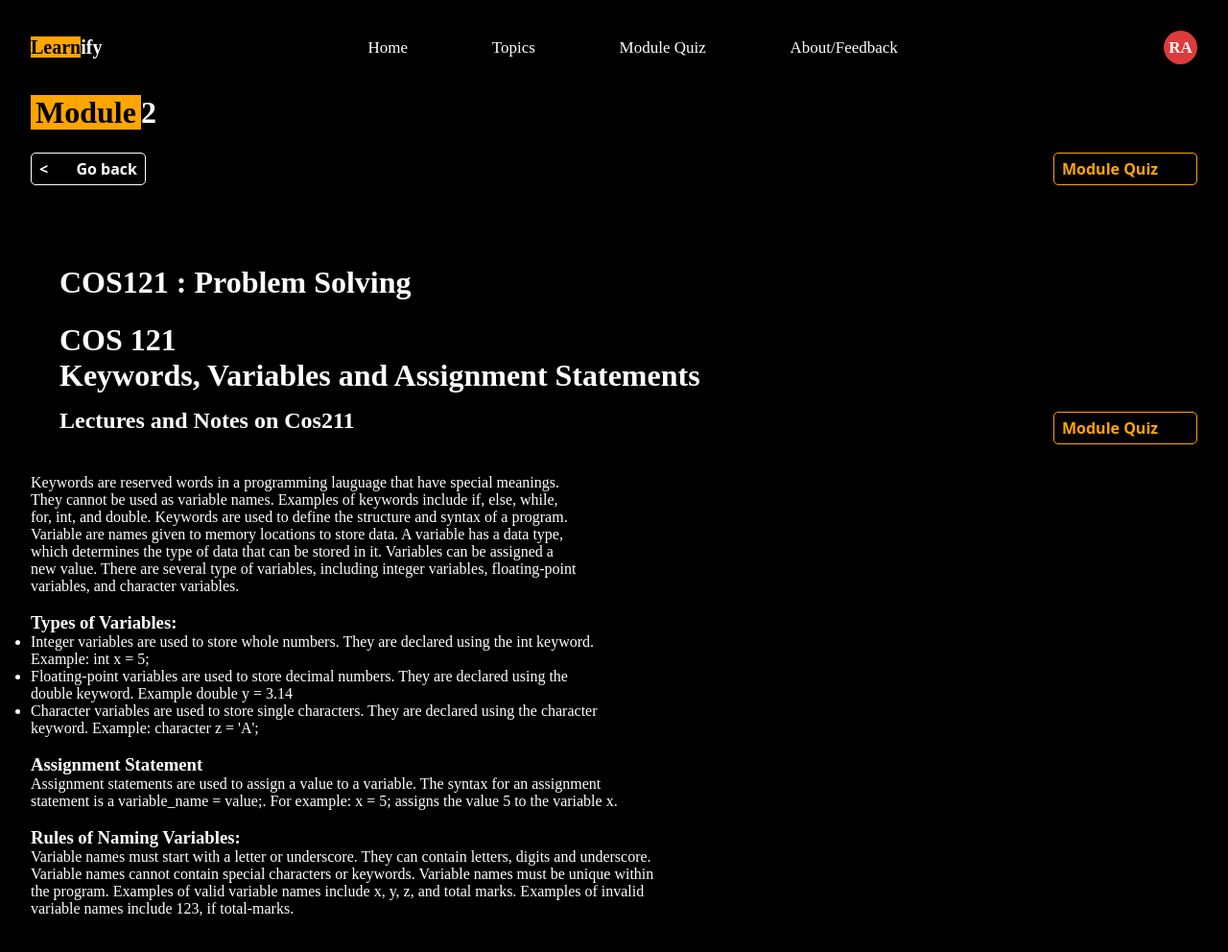
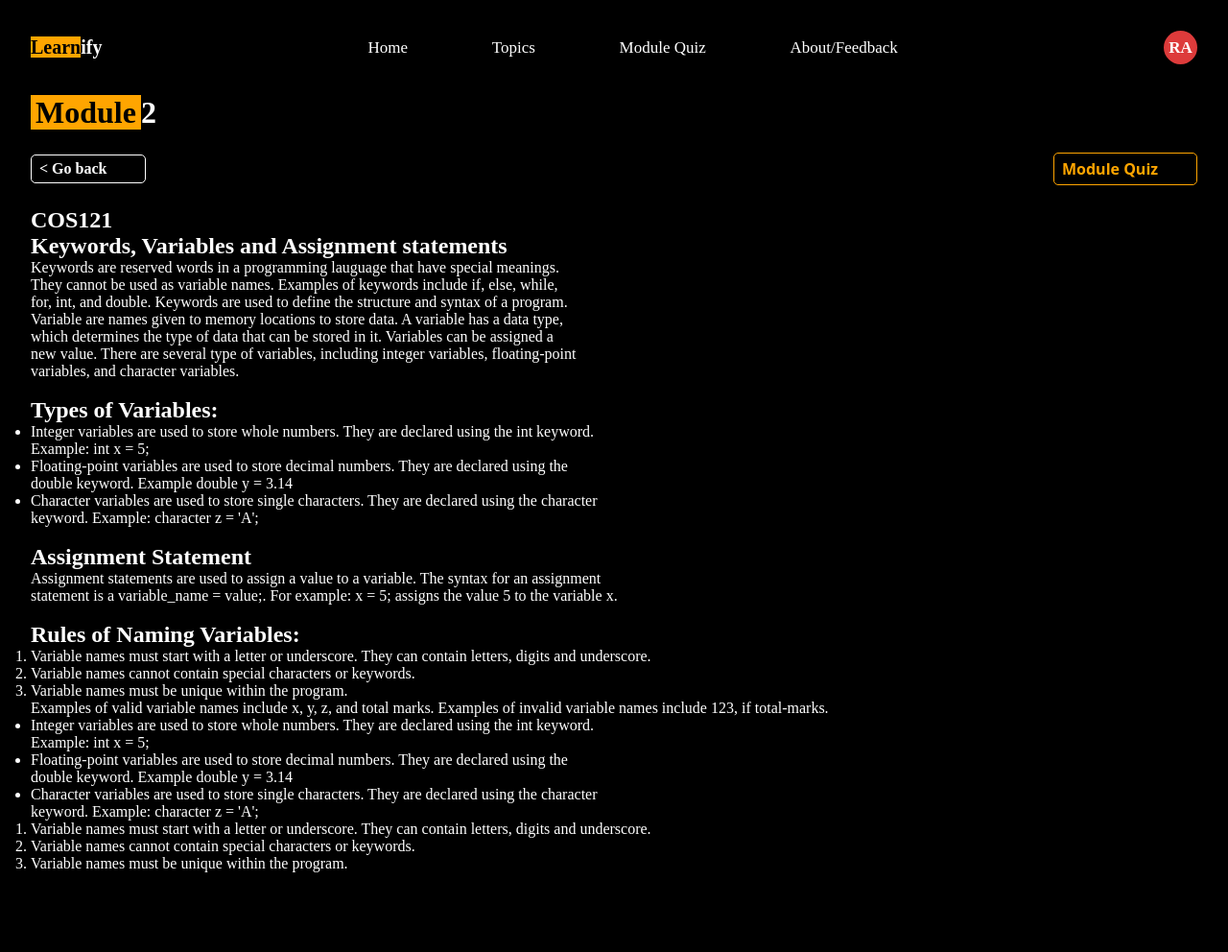
Before and after one commit to WealthTheAmplified/GROUP2-SEN211-PROJECT, a plain HTML site: page lectures/lecture2.html in a window 1280 px wide. Shown: the whole page at 96% size. After the commit the page ends 941 px from the top, so only its background shows below. Drawn offline with Linux system fonts and the light colour scheme; a web font is replaced by a local one.

Commit message:
Arranged the lecture2.html file

```diff
--- a/Frontend/Demo.css
+++ b/Frontend/Demo.css
@@ -358,6 +358,13 @@ section.content ol ul li {
     color: orange;
 }
 
+.content{
+    display: block;
+    justify-content: center;
+    align-items: center;
+    margin-top: 3em;
+}
+
 /* section.question-area {
     display: flex;
     justify-content: space-between;
@@ -456,6 +463,19 @@ section.question-area .answered-questions div {
     justify-content: space-between;
     align-items: center;
     margin-top: 1em;
+}
+
+.go-back a {
+    text-decoration: none;
+    color: #fff;
+}
+
+.go-back a:hover {
+    /* padding: .5em .8em; */
+    background-color: orange;
+    color: black;
+    font-weight: bold;
+    cursor: pointer;
 }
 
 .go-back:hover {
--- a/lectures/lecture2.html
+++ b/lectures/lecture2.html
@@ -33,13 +33,14 @@
         <h1><span class="Learn">Module</span>2</h1>
     </div>
     <div class="Sub-header">
-        <div class="go-back">&lt;<span class="edit-back"></span>Go back</div>
+        <div class="go-back"><a href="../Frontend/cos121.html">&lt; Go back</a></div>
         <button class="quizButton">Module Quiz</button>
     </div>
 
-    <div class="HomeContent1">
-        <h1>COS121 : Problem Solving </h1>
-    </div>
+    <!-- <div class="HomeContent1">
+        <h1>COS 121</h1>
+        <h1>Keywords, Variables and Assignment statements</h1>
+    </div> -->
 
     <!-- This is for the Lecture Overview part -->
    <!--  <div class="Lectures-Overview">
@@ -48,39 +49,74 @@
 
         </div> -->
 
+<!--Please this is the format we are to use in editing, if the lecture you are editing does'nt have a list or contain more complex text and statement then can you adjust it-->
+    <section>
+        <main class="lecture-content">
 
-    <div class="HomeContent1">
-        <h1>COS 121</h1>
-        <h1>Keywords, Variables and Assignment Statements</h1>
-    </div>
+            <div class="lecture-heading">
+                <h1>COS121</h1>
+                <h1>Keywords, Variables and Assignment statements</h1>
+            </div>
 
-    <!-- This is for the Lecture Overview part -->
-    <div class="Lectures-Overview">
-        <div class="lectures-overview-header">
-            <h2>Lectures and Notes on Cos211</h2>
+                <div class="lecture-note">
+                    <div class="lecture-module-intro">
+                        <P>Keywords are reserved words in a programming lauguage that have special meanings. <br>They cannot be used as variable names. Examples of keywords include if, else, while,<br> for, int, and double. Keywords are used to define the structure and syntax of a program. <br>Variable are names given to memory locations to store data. A variable has a data type, <br>which determines the type of data that can be stored in it. Variables can be assigned a <br>new value. There are several type of variables, including integer variables, floating-point <br>variables, and character variables.
+                    </div><br>
 
-            <button class="quizButton">Module Quiz</button>
+                    <div>
+                            <div class="inner-heading">
+                                <h2>Types of Variables:</h2>
+                            </div>
 
-        </div>
+                                <div class="type-list">
+                                    <ul>
+                                        <li>Integer variables are used to store whole numbers. They are declared using the int keyword. <br>Example: int x = 5;</li>
 
-    <section>
-        <main>
+                                        <li>Floating-point variables are used to store decimal numbers. They are declared using the <br>double keyword. Example double y = 3.14</li>
 
-            <P>Keywords are reserved words in a programming lauguage that have special meanings. <br>They cannot be used as variable names. Examples of keywords include if, else, while,<br> for, int, and double. Keywords are used to define the structure and syntax of a program. <br>Variable are names given to memory locations to store data. A variable has a data type, <br>which determines the type of data that can be stored in it. Variables can be assigned a <br>new value. There are several type of variables, including integer variables, floating-point <br>variables, and character variables.<br><br>
+                                        <li>Character variables are used to store single characters. They are declared using the character <br>keyword. Example: character z = &#39;A&#39;;</li>
+                                    </ul>
+                                </div><br>
 
-            <h3>Types of Variables:</h3>
-                <ul>
-                    <li>Integer variables are used to store whole numbers. They are declared using the int keyword. <br>Example: int x = 5;</li>
-                    <li>Floating-point variables are used to store decimal numbers. They are declared using the <br>double keyword. Example double y = 3.14</li>
-                    <li>Character variables are used to store single characters. They are declared using the character <br>keyword. Example: character z = &#39;A&#39;;</li>
-                </ul><br>
+                            <div class="inner-heading">
+                                <h2>Assignment Statement</h2>
+                            </div>
 
-            <h3>Assignment Statement</h3>
-            <p>Assignment statements are used to assign a value to a variable. The syntax for an assignment <br>statement is a variable_name = value;. For example: x = 5; assigns the value 5 to the variable x.</p>
-<br>
-            <h3>Rules of Naming Variables:</h3>
-            <p>Variable names must start with a letter or underscore. They can contain letters, digits and underscore. <br>Variable names cannot contain special characters or keywords. Variable names must be unique within <br>the program. Examples of valid variable names include x, y, z, and total marks. Examples of invalid <br>variable names include 123, if total-marks.</p>
+                                <div>
+                                    <p>Assignment statements are used to assign a value to a variable. The syntax for an assignment <br>statement is a variable_name = value;. For example: x = 5; assigns the value 5 to the variable x.</p>
+                                </div><br>
 
-        </body>
+                            <div class="inner-heading">
+                                 <h2>Rules of Naming Variables:</h2>
+                            </div>
+                                <div class="type-list">
+                                    <ol>
+                                        <li><p>Variable names must start with a letter or underscore. They can contain letters, digits and underscore.</li>
+
+                                        <li>Variable names cannot contain special characters or keywords.</li>
+
+                                        <li>Variable names must be unique within the program.</li>
+                                    </ol>
+                                         <p>Examples of valid variable names include x, y, z, and total marks. Examples of invalid variable names include 123, if total-marks.</p>
+
+                                         <ul>
+                                            <li>Integer variables are used to store whole numbers. They are declared using the int keyword. <br>Example: int x = 5;</li>
+
+                                            <li>Floating-point variables are used to store decimal numbers. They are declared using the <br>double keyword. Example double y = 3.14</li>
+
+                                            <li>Character variables are used to store single characters. They are declared using the character <br>keyword. Example: character z = &#39;A&#39;;</li>
+                                            <ol>
+                                                <li>Variable names must start with a letter or underscore. They can contain letters, digits and underscore.</li>
+
+                                                <li>Variable names cannot contain special characters or keywords.</li>
+
+                                                <li>Variable names must be unique within the program.</li>
+                                        </ul>
+                                </div>
+                    </div>
+
+                </div>
+
         </main>
     </section>
+</body>
```
Also changed, not shown: lectures/Lecture1.html (+2 -0 lines).
